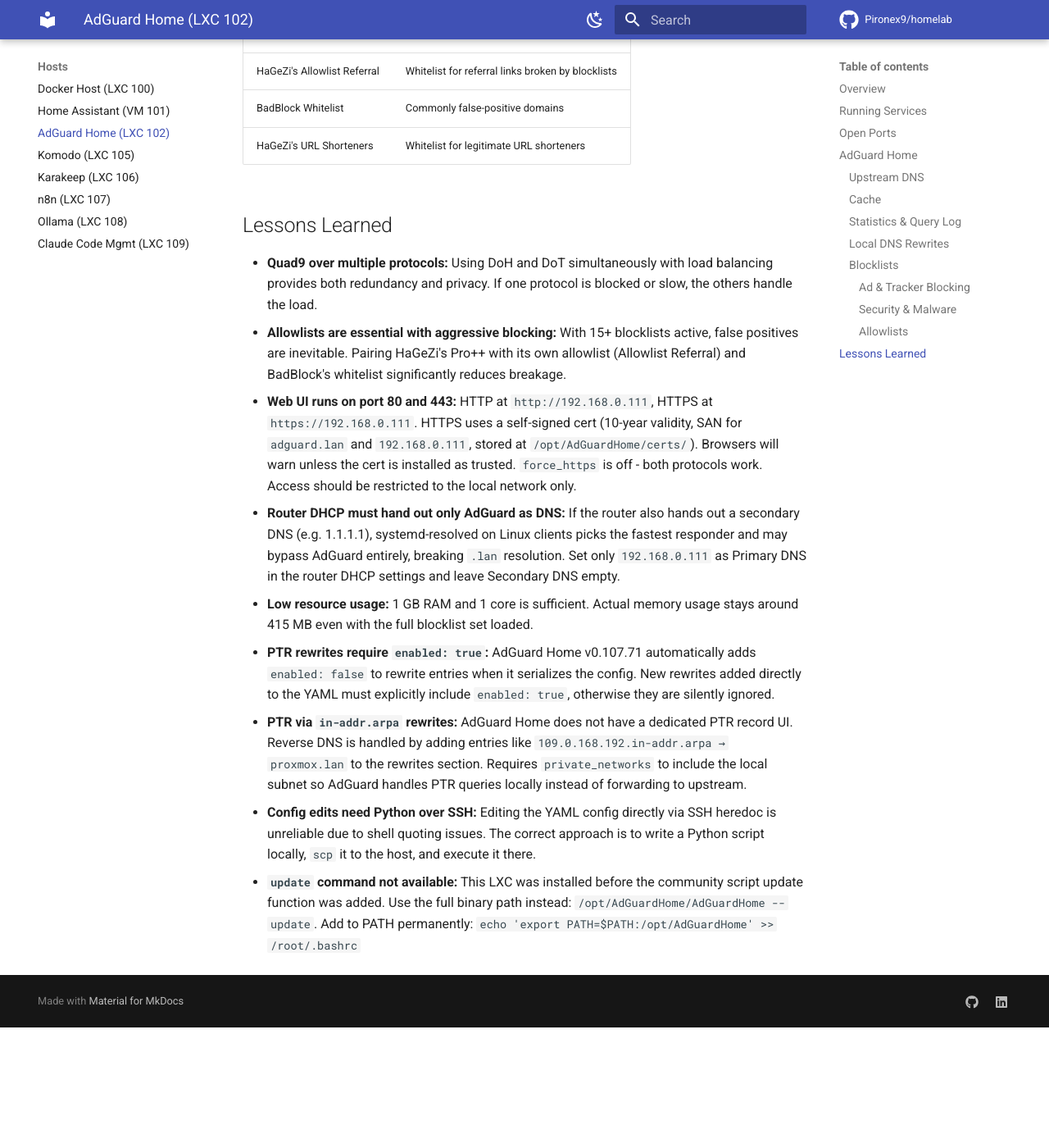
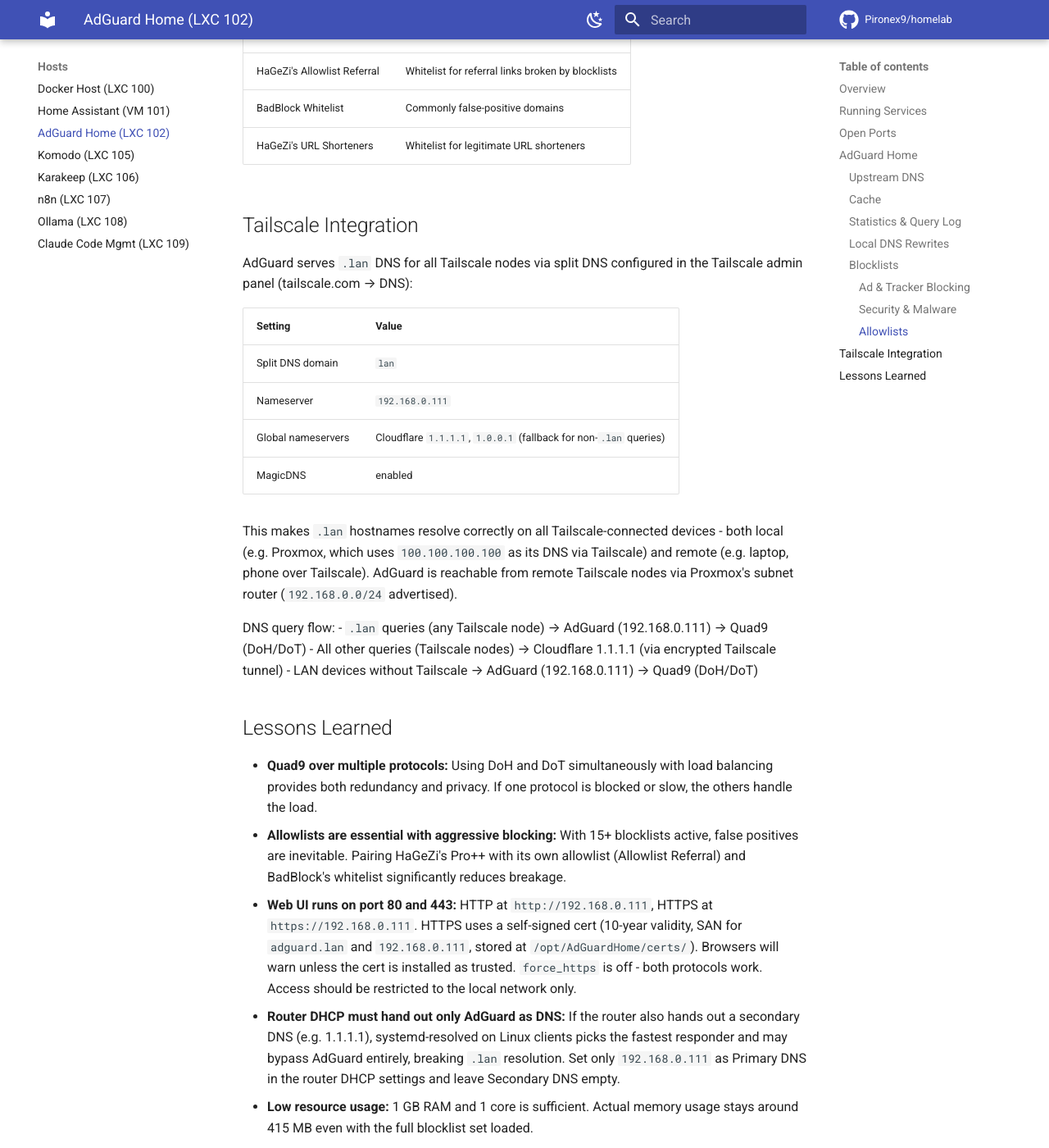
Before and after one commit to Pironex9/homelab, an MkDocs documentation site: the page built from docs/hosts/adguard.md, in a window 1280 px wide and 1400 px high, scrolled down 4752 px. Shown: the whole window at 82% size. Built offline with MkDocs 1.6.1 and Material for MkDocs 9.7.7, drawn with Linux system fonts in a browser that asks for light colours; comment, search, counter and statistics services are not loaded; before the commit the page ends 6005 px from its top, so only the background shows below that.

Commit message:
Add Tailscale split DNS integration section to adguard doc

```diff
--- a/docs/hosts/adguard.md
+++ b/docs/hosts/adguard.md
@@ -135,6 +135,24 @@
 | BadBlock Whitelist | Commonly false-positive domains |
 | HaGeZi's URL Shorteners | Whitelist for legitimate URL shorteners |
 
+## Tailscale Integration
+
+AdGuard serves `.lan` DNS for all Tailscale nodes via split DNS configured in the Tailscale admin panel (tailscale.com → DNS):
+
+| Setting | Value |
+|---------|-------|
+| Split DNS domain | `lan` |
+| Nameserver | `192.168.0.111` |
+| Global nameservers | Cloudflare `1.1.1.1`, `1.0.0.1` (fallback for non-`.lan` queries) |
+| MagicDNS | enabled |
+
+This makes `.lan` hostnames resolve correctly on all Tailscale-connected devices - both local (e.g. Proxmox, which uses `100.100.100.100` as its DNS via Tailscale) and remote (e.g. laptop, phone over Tailscale). AdGuard is reachable from remote Tailscale nodes via Proxmox's subnet router (`192.168.0.0/24` advertised).
+
+DNS query flow:
+- `.lan` queries (any Tailscale node) → AdGuard (192.168.0.111) → Quad9 (DoH/DoT)
+- All other queries (Tailscale nodes) → Cloudflare 1.1.1.1 (via encrypted Tailscale tunnel)
+- LAN devices without Tailscale → AdGuard (192.168.0.111) → Quad9 (DoH/DoT)
+
 ## Lessons Learned
 
 - **Quad9 over multiple protocols:** Using DoH and DoT simultaneously with load balancing provides both redundancy and privacy. If one protocol is blocked or slow, the others handle the load.
```
